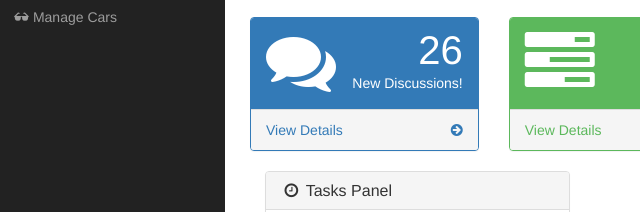
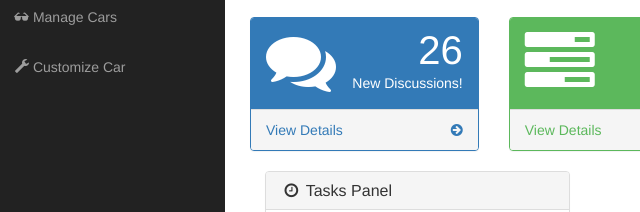
Before and after one commit to beaesguerra/Car-Selection-Prototype, a website: page adminindex.html in a window 1280 px wide. Shown: the part 209-421 px from the top of the page, 0-640 px from the left. Drawn offline with Linux system fonts and the light colour scheme.

Commit message:
Added customize car button

```diff
--- a/adminindex.html
+++ b/adminindex.html
@@ -88,6 +88,7 @@
                         </li>
                     </ul>
                 </li>
+
                 <li class="dropdown">
                     <a href="#" class="dropdown-toggle" data-toggle="dropdown"><i class="fa fa-user"></i> Name of Employee<b class="caret"></b></a>
                     <ul class="dropdown-menu">
@@ -118,6 +119,9 @@
                     </li>
                     <li>
                         <a href="view-car.html"><i class="glyphicon glyphicon-sunglasses"></i> Manage Cars</a>
+                    </li>
+                    <li>
+                        <a href="main.html"><i class="glyphicon glyphicon-wrench"></i> Customize Car</a>
                     </li>
                 </ul>
             </div>
```
Also changed, not shown: customerlist.html (+3 -0 lines), forms.html (+3 -0 lines), view-car.html (+3 -1 lines).
